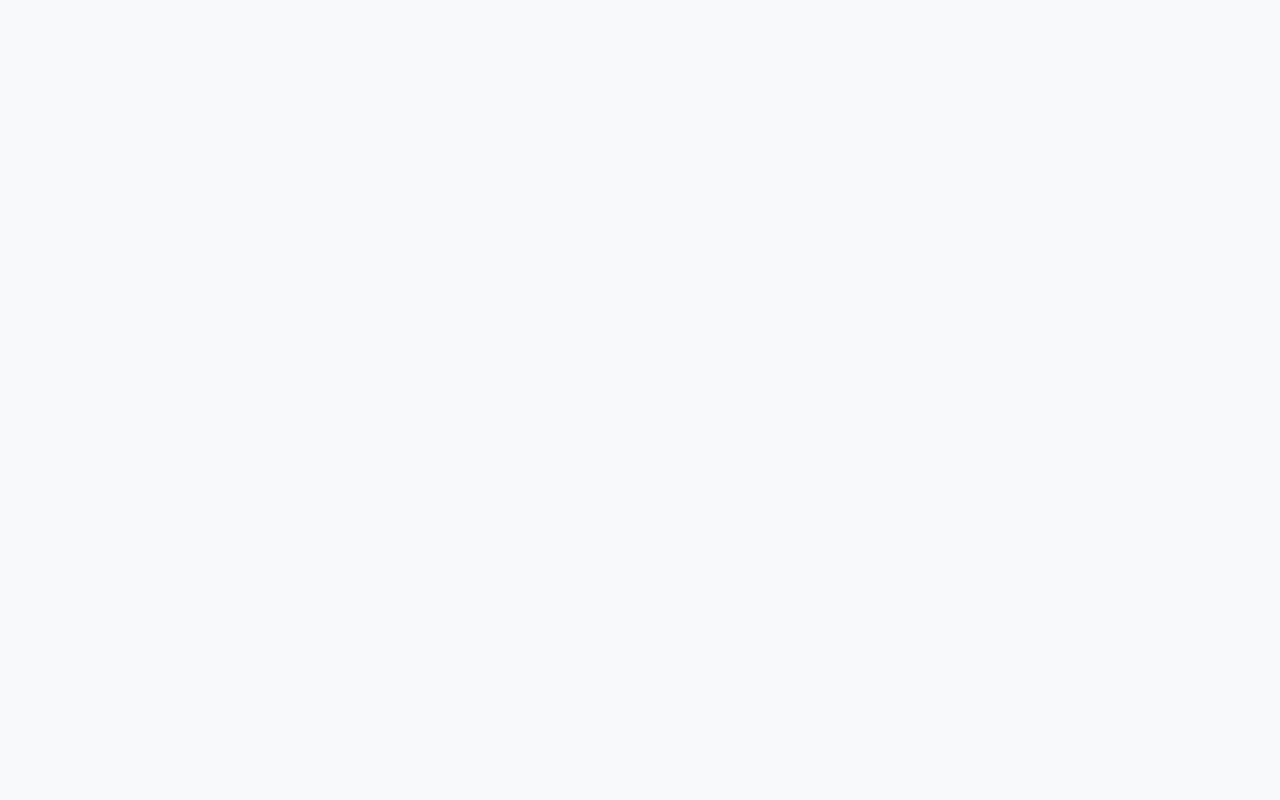
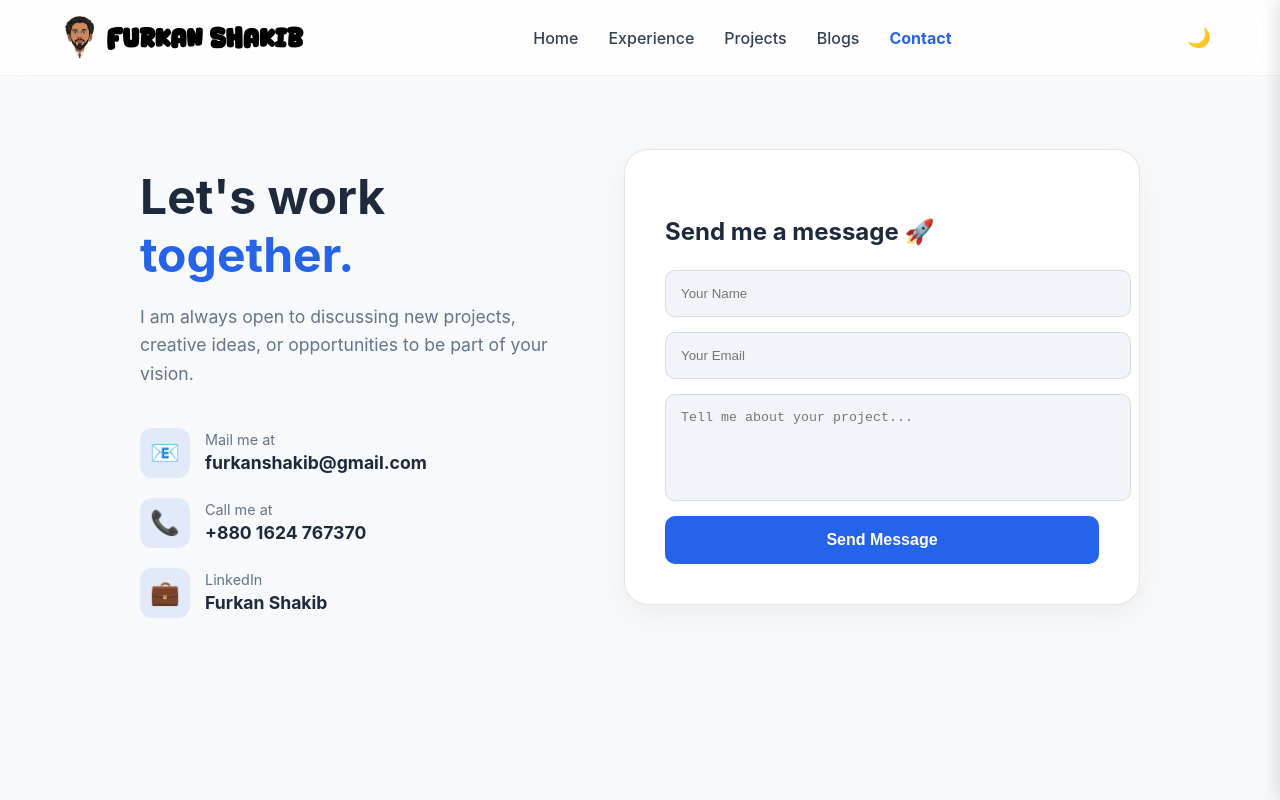
Before and after one commit to furkanshakib/my-dynamic-portfolio, a React (Vite) app in the folder client/: page /contact in a window 1280 px wide. Before the commit this address had no page. Built offline with nearby package versions, Linux system fonts and the light colour scheme; what react-quill-new would draw is missing.

Commit message:
Added dedicated Contact page

```diff
--- a/client/src/App.jsx
+++ b/client/src/App.jsx
@@ -1,4 +1,5 @@
 import React from 'react';
+import Contact from './Contact';
 import { BrowserRouter, Routes, Route } from 'react-router-dom';
 import { ThemeProvider } from './ThemeContext'; // 👈 Import this
 
@@ -22,6 +23,7 @@ function App() {
           <Route path="/projects" element={<ProjectsPage />} />
           <Route path="/blogs" element={<BlogPage />} />
           <Route path="/blogs/:id" element={<BlogPost />} />
+          <Route path="/contact" element={<Contact />} />
         </Routes>
       </BrowserRouter>
     </ThemeProvider>
--- /dev/null
+++ b/client/src/Contact.jsx
@@ -0,0 +1,98 @@
+import React, { useRef, useState } from 'react';
+import emailjs from '@emailjs/browser';
+import Navbar from './Navbar';
+import { useTheme } from './ThemeContext';
+
+function Contact() {
+  const { theme } = useTheme();
+  const isDark = theme === 'dark';
+  const form = useRef();
+  const [isSending, setIsSending] = useState(false);
+
+  // --- STYLES ---
+  const pageBg = isDark ? '#0f172a' : '#f8f9fa';
+  const cardBg = isDark ? '#1e293b' : '#ffffff';
+  const textMain = isDark ? '#f1f5f9' : '#1e293b';
+  const textSub = isDark ? '#94a3b8' : '#64748b';
+  const border = isDark ? 'rgba(255,255,255,0.1)' : 'rgba(0,0,0,0.1)';
+  const inputBg = isDark ? '#0f172a' : '#f1f5f9';
+
+  const sendEmail = (e) => {
+    e.preventDefault();
+    setIsSending(true);
+
+    // 👇 REPLACE THESE WITH YOUR ACTUAL EMAILJS KEYS LATER IF NEEDED
+    emailjs.sendForm('service_y65owe5', 'template_kygrxid', form.current, '1HTfvq6f969VEiM88')
+      .then(() => {
+          alert("Message Sent Successfully! 🚀");
+          e.target.reset();
+          setIsSending(false);
+      }, (error) => {
+          alert("Failed to send message. Please try again.");
+          console.error(error);
+          setIsSending(false);
+      });
+  };
+
+  return (
+    <div style={{ minHeight: '100vh', background: pageBg, color: textMain, fontFamily: "'Inter', sans-serif" }}>
+      <Navbar />
+
+      <div style={{ maxWidth: '1000px', margin: '0 auto', padding: '60px 20px', display: 'flex', flexWrap: 'wrap', gap: '50px', alignItems: 'center', justifyContent: 'center' }}>
+
+        {/* 1. LEFT SIDE: INFO */}
+        <div style={{ flex: '1', minWidth: '300px' }}>
+          <h1 style={{ fontSize: '3rem', marginBottom: '20px', lineHeight: '1.2' }}>Let's work <br/> <span style={{ color: '#2563eb' }}>together.</span></h1>
+          <p style={{ color: textSub, fontSize: '1.1rem', marginBottom: '40px', lineHeight: '1.6' }}>
+            I am always open to discussing new projects, creative ideas, or opportunities to be part of your vision.
+          </p>
+
+          <div style={{ display: 'flex', flexDirection: 'column', gap: '20px' }}>
+            <ContactItem icon="📧" label="Mail me at" value="furkanshakib@gmail.com" link="mailto:furkanshakib@gmail.com" sub={textSub} />
+            <ContactItem icon="📞" label="Call me at" value="+880 1624 767370" link="https://wa.me/8801624767370" sub={textSub} />
+            <ContactItem icon="💼" label="LinkedIn" value="Furkan Shakib" link="https://linkedin.com" sub={textSub} />
+          </div>
+        </div>
+
+        {/* 2. RIGHT SIDE: FORM */}
+        <div style={{ flex: '1', minWidth: '300px', background: cardBg, padding: '40px', borderRadius: '24px', border: `1px solid ${border}`, boxShadow: '0 10px 30px rgba(0,0,0,0.05)' }}>
+          <h3 style={{ fontSize: '1.5rem', marginBottom: '20px' }}>Send me a message 🚀</h3>
+
+          <form ref={form} onSubmit={sendEmail} style={{ display: 'flex', flexDirection: 'column', gap: '15px' }}>
+            <input type="text" name="user_name" placeholder="Your Name" required
+              style={{ width: '100%', padding: '15px', borderRadius: '10px', border: `1px solid ${border}`, background: inputBg, color: textMain, outline: 'none' }}
+            />
+            <input type="email" name="user_email" placeholder="Your Email" required
+              style={{ width: '100%', padding: '15px', borderRadius: '10px', border: `1px solid ${border}`, background: inputBg, color: textMain, outline: 'none' }}
+            />
+            <textarea name="message" placeholder="Tell me about your project..." required rows="5"
+              style={{ width: '100%', padding: '15px', borderRadius: '10px', border: `1px solid ${border}`, background: inputBg, color: textMain, outline: 'none', resize: 'none' }}
+            ></textarea>
+
+            <button type="submit" disabled={isSending} style={{ padding: '15px', background: '#2563eb', color: 'white', border: 'none', borderRadius: '10px', fontWeight: 'bold', cursor: 'pointer', fontSize: '1rem', transition: 'opacity 0.2s' }}>
+              {isSending ? "Sending..." : "Send Message"}
+            </button>
+          </form>
+        </div>
+
+      </div>
+    </div>
+  );
+}
+
+// Helper Component for List Items
+function ContactItem({ icon, label, value, link, sub }) {
+  return (
+    <a href={link} target="_blank" rel="noreferrer" style={{ display: 'flex', alignItems: 'center', gap: '15px', textDecoration: 'none', color: 'inherit' }}>
+      <div style={{ width: '50px', height: '50px', background: 'rgba(37, 99, 235, 0.1)', borderRadius: '12px', display: 'flex', alignItems: 'center', justifyContent: 'center', fontSize: '1.5rem' }}>
+        {icon}
+      </div>
+      <div>
+        <div style={{ fontSize: '0.9rem', color: sub }}>{label}</div>
+        <div style={{ fontSize: '1.1rem', fontWeight: 'bold' }}>{value}</div>
+      </div>
+    </a>
+  );
+}
+
+export default Contact;
--- a/client/src/Navbar.jsx
+++ b/client/src/Navbar.jsx
@@ -89,7 +89,8 @@ function Navbar() {
           <Link to="/experience" style={linkStyle('/experience')}>Experience</Link>
           <Link to="/projects" style={linkStyle('/projects')}>Projects</Link>
           <Link to="/blogs" style={linkStyle('/blogs')}>Blogs</Link>
-          <a href="/#contact" style={{ ...linkStyle('contact'), cursor: 'pointer' }}>Contact</a>
+          {/* 👇 UPDATED: Points to /contact page now */}
+          <Link to="/contact" style={linkStyle('/contact')}>Contact</Link>
         </div>
 
         {/* RIGHT: ACTIONS */}
@@ -97,8 +98,6 @@ function Navbar() {
           <button onClick={toggleTheme} style={{ background: 'none', border: 'none', cursor: 'pointer', fontSize: '1.2rem', padding: '5px' }} title="Toggle Theme">
             {isDark ? '☀️' : '🌙'}
           </button>
-
-          {/* 🔐 Lock Icon REMOVED from here */}
 
           <button className="mobile-btn" onClick={toggleMenu} style={{ background: 'none', border: 'none', cursor: 'pointer', flexDirection: 'column', gap: '5px' }}>
             <span style={{ width: '25px', height: '2px', background: textColor, borderRadius: '2px' }}></span>
@@ -132,9 +131,8 @@ function Navbar() {
         <Link to="/experience" onClick={toggleMenu} style={{ fontSize: '1.2rem', textDecoration: 'none', color: textColor, fontWeight: 'bold' }}>🎓 Experience</Link>
         <Link to="/projects" onClick={toggleMenu} style={{ fontSize: '1.2rem', textDecoration: 'none', color: textColor, fontWeight: 'bold' }}>🚀 Projects</Link>
         <Link to="/blogs" onClick={toggleMenu} style={{ fontSize: '1.2rem', textDecoration: 'none', color: textColor, fontWeight: 'bold' }}>📝 Blogs</Link>
-        <a href="/#contact" onClick={toggleMenu} style={{ fontSize: '1.2rem', textDecoration: 'none', color: textColor, fontWeight: 'bold' }}>📞 Contact</a>
-
-        {/* Admin Link REMOVED from here too */}
+        {/* 👇 UPDATED: Mobile link updated as well */}
+        <Link to="/contact" onClick={toggleMenu} style={{ fontSize: '1.2rem', textDecoration: 'none', color: textColor, fontWeight: 'bold' }}>📞 Contact</Link>
       </div>
     </>
   );
```
